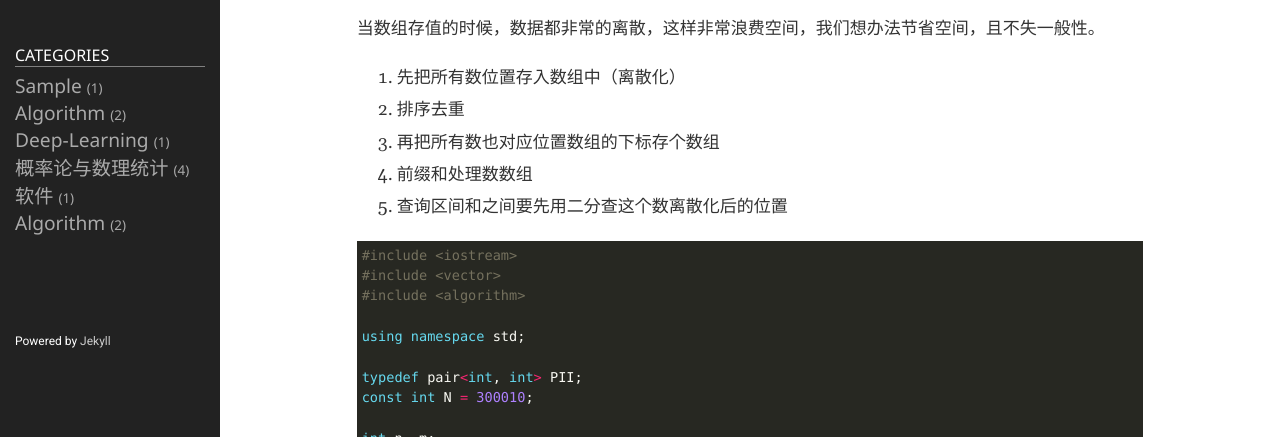
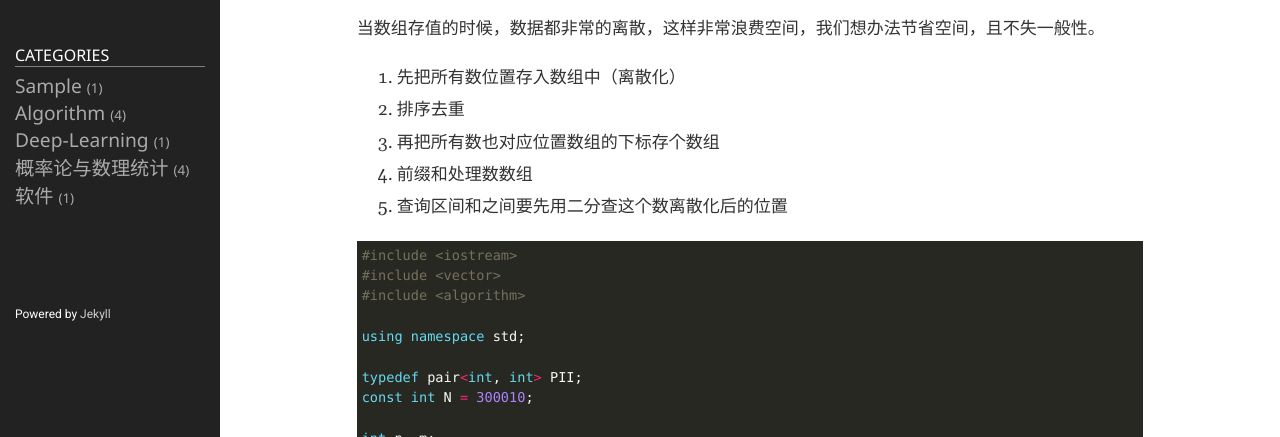
Before and after one commit to 18-loser/18-loser.github.io, a Jekyll site: the page built from _posts/algorithm/2021-09-24-discretization.md, in a window 1280 px wide. Shown: the part 277-714 px from the top of the page. Built offline with Jekyll 4.4.1, drawn with Linux system fonts in a browser that asks for light colours; comment, search, counter and statistics services are not loaded.

Commit message:
🐞 fix(category): 修复了正确的category

```diff
--- a/_posts/algorithm/2021-09-24-discretization.md
+++ b/_posts/algorithm/2021-09-24-discretization.md
@@ -2,7 +2,7 @@
 layout: post
 title: "离散化"
 date: 2021-09-24 22:49:22 UTC+8
-category: algorithm
+category: Algorithm
 ---
 # 离散化
 
```
Also changed, not shown: _posts/algorithm/2021-09-24-segs-merge.md (+1 -1 lines).
